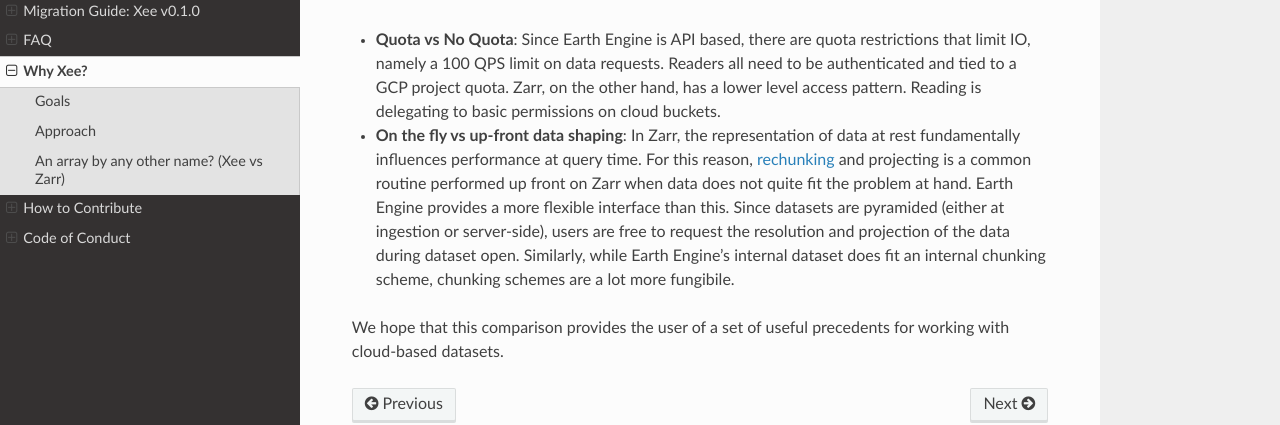
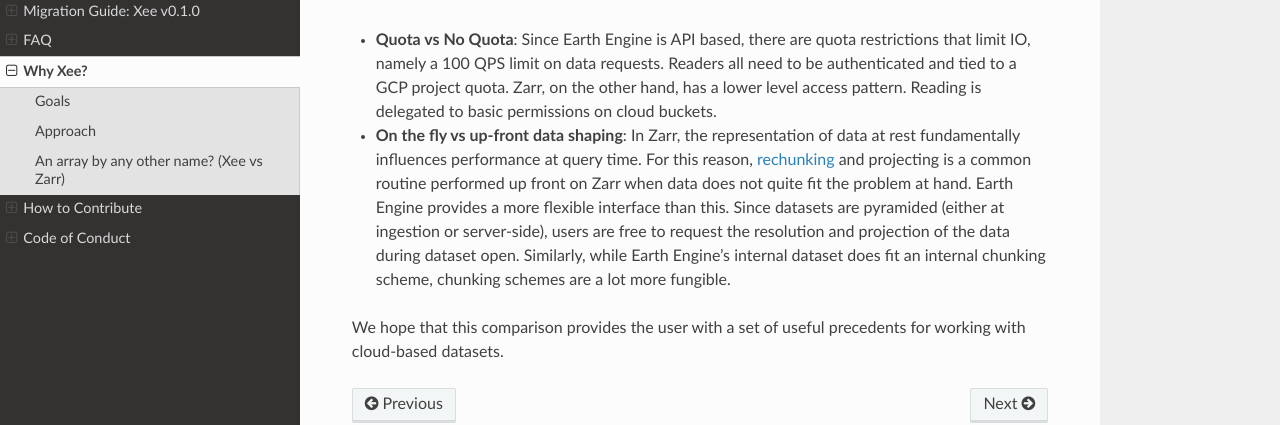
Before and after one commit to google/Xee, a Sphinx documentation site: the page built from docs/why-xee.md, in a window 1280 px wide and 900 px high, scrolled down 1157 px. Shown: the part 347-772 px from the top of the window. Built offline with Sphinx 7.4.7 and the Read the Docs theme 3.1.0, drawn with Linux system fonts in a browser that asks for light colours; the version number could not be read and is left out.

Commit message:
docs: fix typos in why-xee.md

```diff
--- a/docs/why-xee.md
+++ b/docs/why-xee.md
@@ -76,7 +76,7 @@ Differences:
 -   **Quota vs No Quota**: Since Earth Engine is API based, there are quota
     restrictions that limit IO, namely a 100 QPS limit on data requests. Readers
     all need to be authenticated and tied to a GCP project quota. Zarr, on the
-    other hand, has a lower level access pattern. Reading is delegating to basic
+    other hand, has a lower level access pattern. Reading is delegated to basic
     permissions on cloud buckets.
 -   **On the fly vs up-front data shaping**: In Zarr, the representation of data
     at rest fundamentally influences performance at query time. For this reason,
@@ -87,7 +87,7 @@ Differences:
     server-side), users are free to request the resolution and projection of the
     data during dataset open. Similarly, while Earth Engine's internal dataset
     does fit an internal chunking scheme, chunking schemes are a lot more
-    fungibile.
+    fungible.
 
-We hope that this comparison provides the user of a set of useful precedents for
+We hope that this comparison provides the user with a set of useful precedents for
 working with cloud-based datasets.
```
